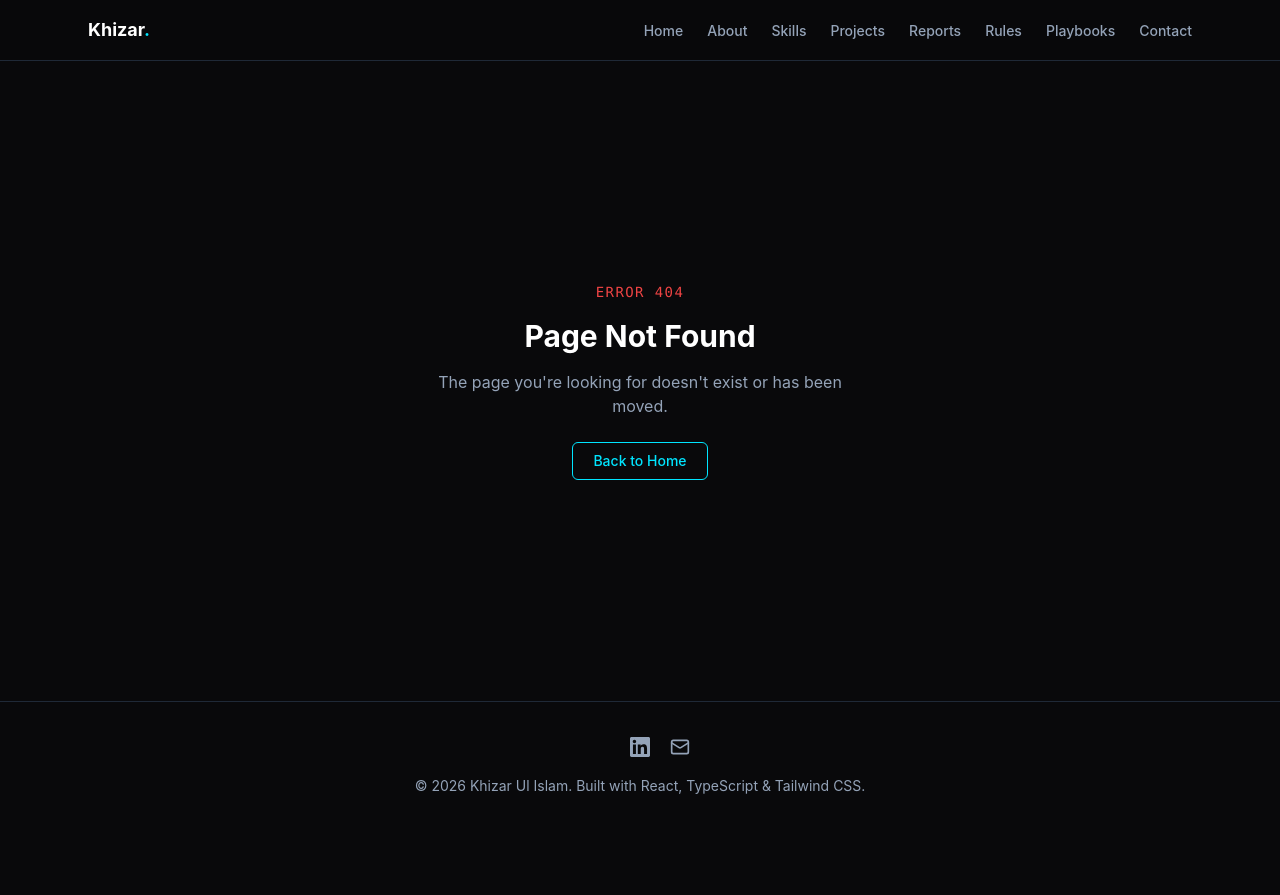
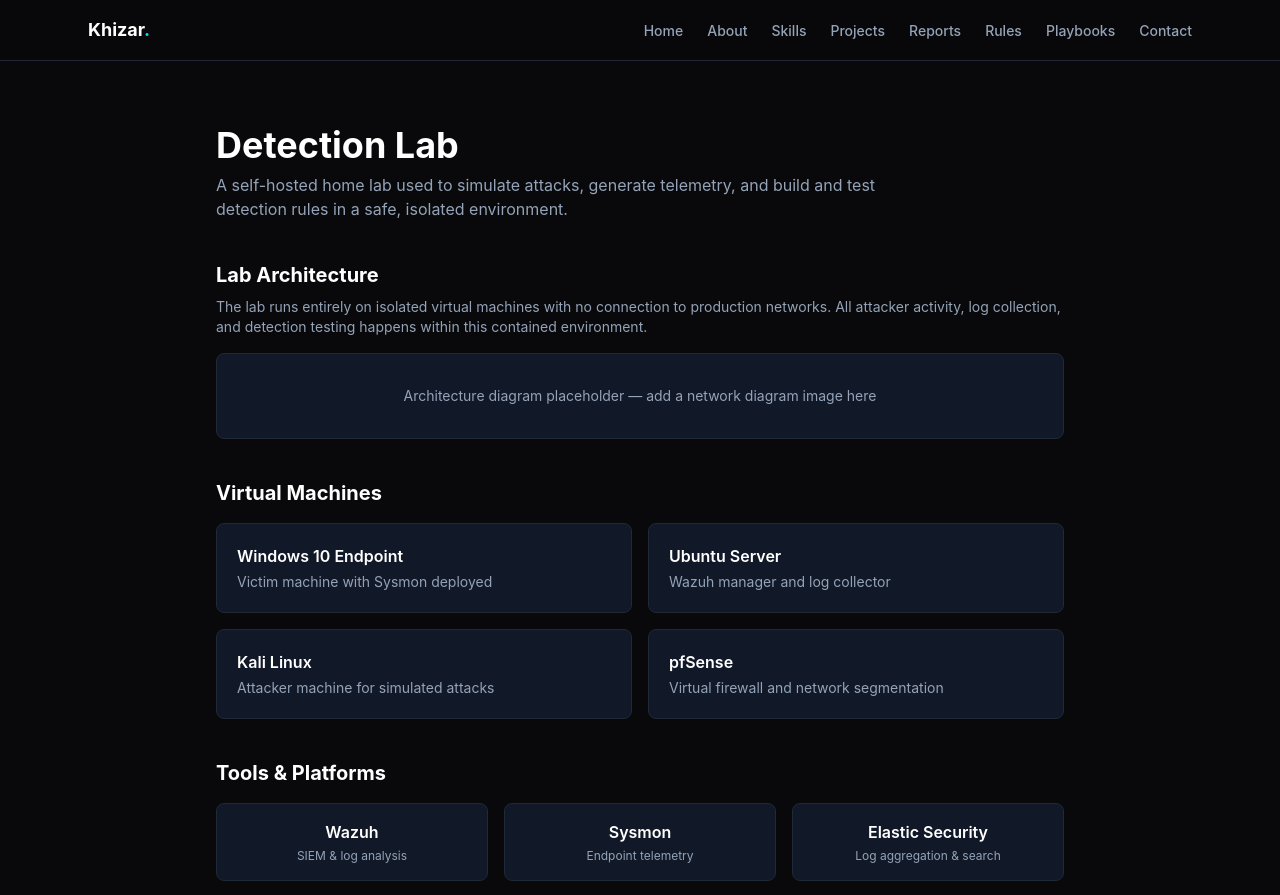
Before and after one commit to Khizar-malik97/soc-analyst-portfolio, a React (Vite) app: page /detection-lab in a window 1280 px wide. Shown: the top 895 px of the page. Before the commit the page ends 828 px from the top, so only its background shows below. Built offline with nearby package versions, Linux system fonts and the light colour scheme; some icons are missing.

Commit message:
Add Detection Lab page with architecture, VMs, and tools overview

```diff
--- a/src/App.tsx
+++ b/src/App.tsx
@@ -11,6 +11,7 @@ import Contact from './pages/Contact'
 import NotFound from './pages/NotFound'
 import DetectionRules from './pages/DetectionRules'
 import Playbooks from './pages/Playbooks'
+import DetectionLab from './pages/DetectionLab'
 
 function App() {
   return (
@@ -27,6 +28,7 @@ function App() {
           <Route path="/contact" element={<Contact />} />
           <Route path="/detection-rules" element={<DetectionRules />} />
           <Route path="/playbooks" element={<Playbooks />} />
+          <Route path="/detection-lab" element={<DetectionLab />} />
           <Route path="*" element={<NotFound />} />
         </Route>
       </Routes>
--- /dev/null
+++ b/src/pages/DetectionLab.tsx
@@ -0,0 +1,74 @@
+const labTools = [
+  { name: 'Wazuh', purpose: 'SIEM & log analysis' },
+  { name: 'Sysmon', purpose: 'Endpoint telemetry' },
+  { name: 'Elastic Security', purpose: 'Log aggregation & search' },
+  { name: 'Microsoft Sentinel', purpose: 'Cloud-based SIEM' },
+  { name: 'Docker', purpose: 'Service containerization' },
+  { name: 'VirtualBox', purpose: 'Virtual machine hosting' },
+]
+
+const labMachines = [
+  { name: 'Windows 10 Endpoint', role: 'Victim machine with Sysmon deployed' },
+  { name: 'Ubuntu Server', role: 'Wazuh manager and log collector' },
+  { name: 'Kali Linux', role: 'Attacker machine for simulated attacks' },
+  { name: 'pfSense', role: 'Virtual firewall and network segmentation' },
+]
+
+function DetectionLab() {
+  return (
+    <div className="mx-auto max-w-4xl px-6 py-16">
+      <h1 className="text-3xl font-bold text-white sm:text-4xl">
+        Detection Lab
+      </h1>
+      <p className="mt-2 max-w-2xl text-muted">
+        A self-hosted home lab used to simulate attacks, generate telemetry,
+        and build and test detection rules in a safe, isolated environment.
+      </p>
+
+      <section className="mt-10">
+        <h2 className="text-xl font-bold text-white">Lab Architecture</h2>
+        <p className="mt-2 text-sm text-muted">
+          The lab runs entirely on isolated virtual machines with no
+          connection to production networks. All attacker activity, log
+          collection, and detection testing happens within this contained
+          environment.
+        </p>
+        <div className="mt-4 rounded-lg border border-border bg-card p-8 text-center text-sm text-muted">
+          Architecture diagram placeholder — add a network diagram image here
+        </div>
+      </section>
+
+      <section className="mt-10">
+        <h2 className="text-xl font-bold text-white">Virtual Machines</h2>
+        <div className="mt-4 grid gap-4 sm:grid-cols-2">
+          {labMachines.map((machine) => (
+            <div
+              key={machine.name}
+              className="rounded-lg border border-border bg-card p-5"
+            >
+              <h3 className="font-semibold text-white">{machine.name}</h3>
+              <p className="mt-1 text-sm text-muted">{machine.role}</p>
+            </div>
+          ))}
+        </div>
+      </section>
+
+      <section className="mt-10">
+        <h2 className="text-xl font-bold text-white">Tools & Platforms</h2>
+        <div className="mt-4 grid gap-4 sm:grid-cols-3">
+          {labTools.map((tool) => (
+            <div
+              key={tool.name}
+              className="rounded-lg border border-border bg-card p-4 text-center"
+            >
+              <p className="font-semibold text-white">{tool.name}</p>
+              <p className="mt-1 text-xs text-muted">{tool.purpose}</p>
+            </div>
+          ))}
+        </div>
+      </section>
+    </div>
+  )
+}
+
+export default DetectionLab
```
